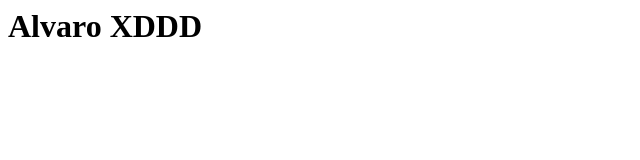
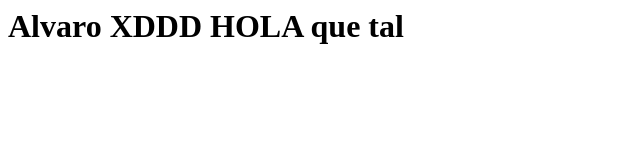
Before and after one commit to alvaro270/Ejemplo-repositorio, a plain HTML site: page index.html in a window 1280 px wide. Shown: the whole page, without its empty margins (0-640 px from the left). Drawn offline with Linux system fonts and the light colour scheme.

Commit message:
guardarcambios

```diff
--- a/index.html
+++ b/index.html
@@ -1,6 +1,6 @@
 <html>
     <head></head>
     <body>
-        <h1>Alvaro XDDD</h1>
+        <h1>Alvaro XDDD HOLA que tal</h1>
     </body>
 </html>
```
